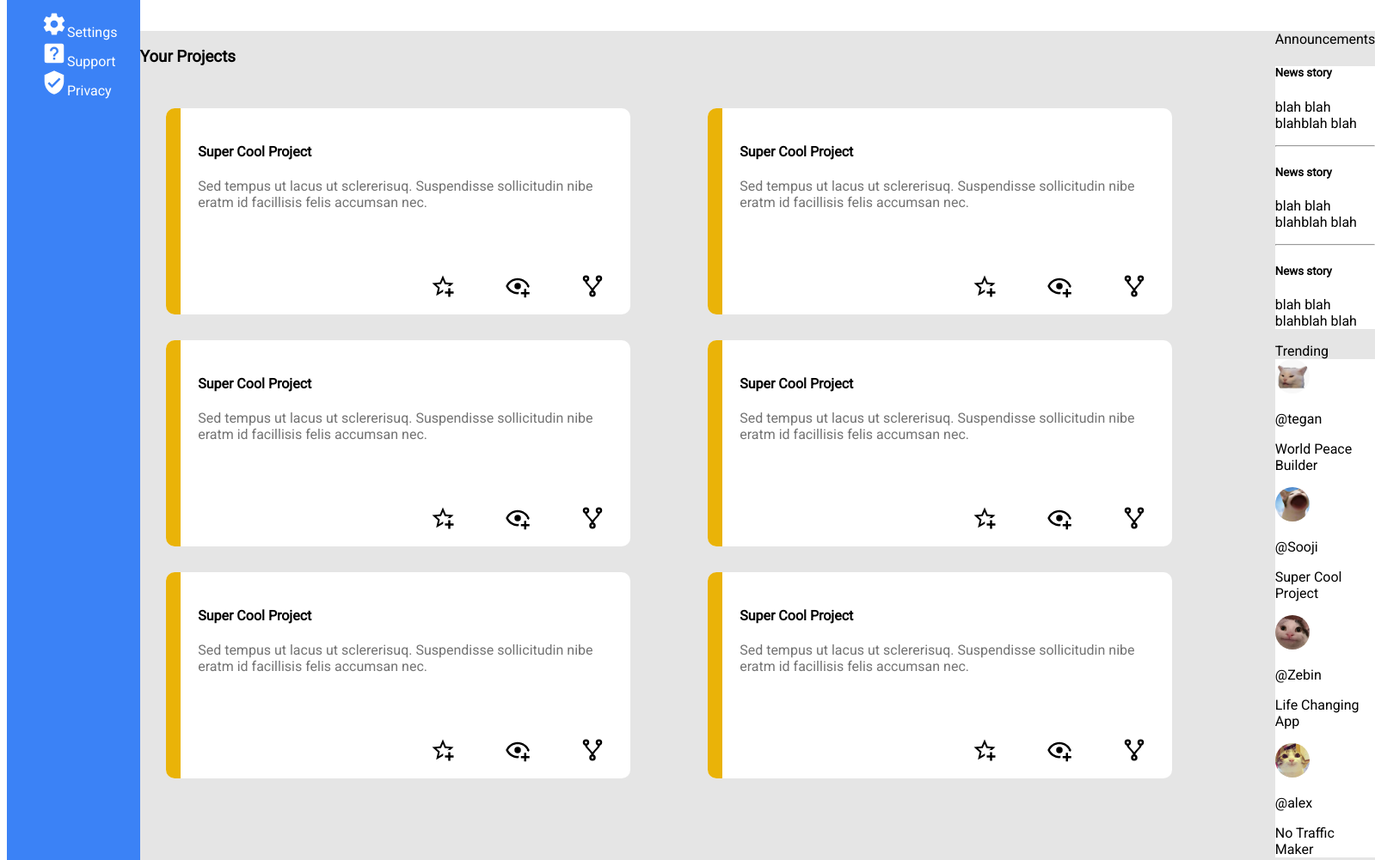
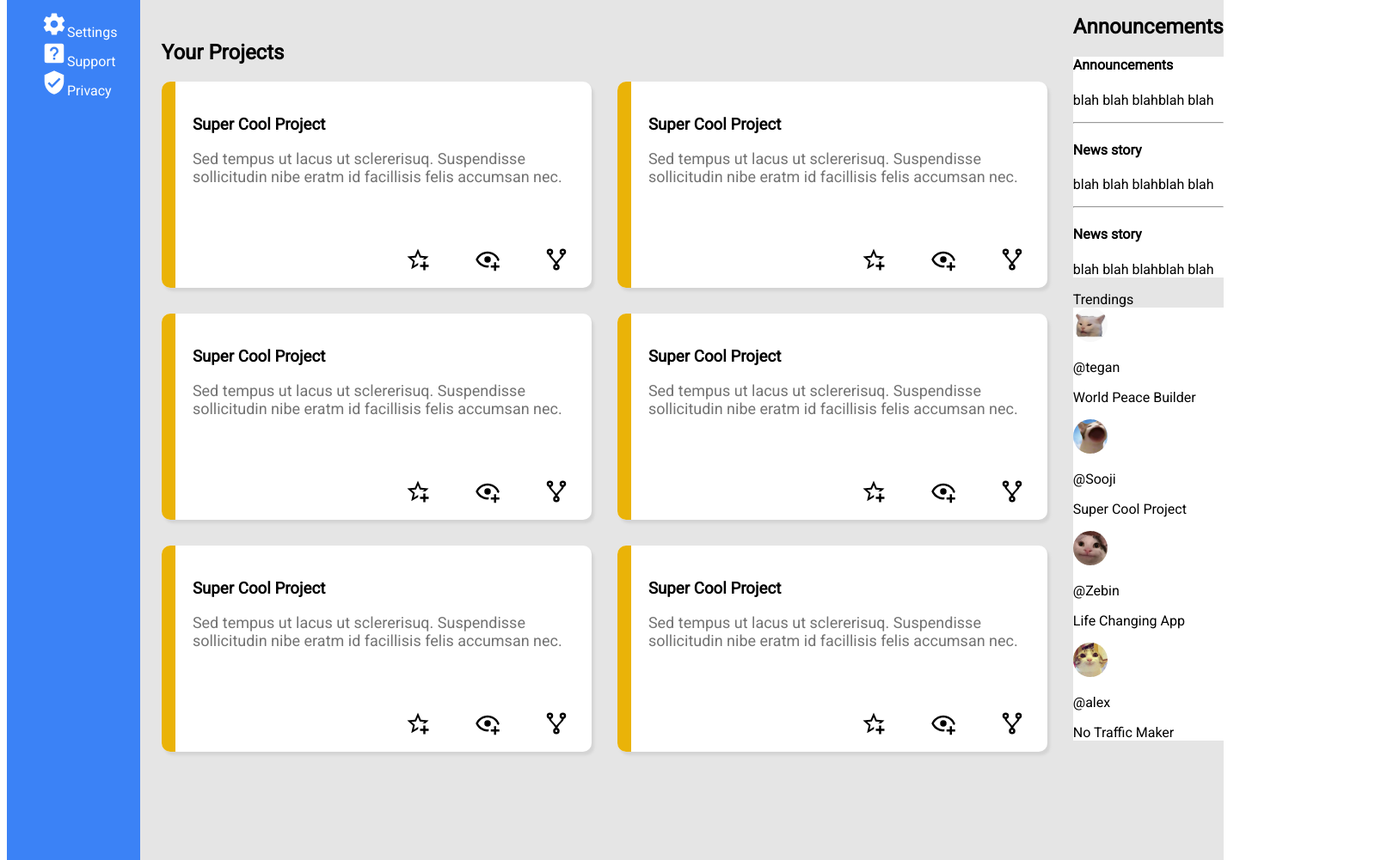
Before and after one commit to skim1225/odin-admin-dashboard, a plain HTML site: page index.html in a window 1280 px wide. Shown: the part 369-1370 px from the top of the page at 86% size, 1599 px wide, since content can reach past the window. Drawn offline with Linux system fonts and the light colour scheme.

Commit message:
Add border shadow to card, format main

```diff
--- a/index.html
+++ b/index.html
@@ -53,13 +53,13 @@
         </div>
     </div>
     <div class="main">
-        <div>
-            <h3>Your Projects</h3>
+        <div id="container-1">
+            <h2>Your Projects</h2>
             <div class="project">
                 <div class="card">
                     <div id="stripe"></div>
                     <div class="text">
-                        <h4>Super Cool Project</h4>
+                        <h3>Super Cool Project</h3>
                         <p>Sed tempus ut lacus ut sclererisuq. Suspendisse sollicitudin nibe eratm id facillisis felis accumsan nec.</p>
                     </div>
                     <div class="icons">
@@ -71,7 +71,7 @@
                 <div class="card">
                     <div id="stripe"></div>
                     <div class="text">
-                        <h4>Super Cool Project</h4>
+                        <h3>Super Cool Project</h3>
                         <p>Sed tempus ut lacus ut sclererisuq. Suspendisse sollicitudin nibe eratm id facillisis felis accumsan nec.</p>
                     </div>
                     <div class="icons">
@@ -83,7 +83,7 @@
                 <div class="card">
                     <div id="stripe"></div>
                     <div class="text">
-                        <h4>Super Cool Project</h4>
+                        <h3>Super Cool Project</h3>
                         <p>Sed tempus ut lacus ut sclererisuq. Suspendisse sollicitudin nibe eratm id facillisis felis accumsan nec.</p>
                     </div>
                     <div class="icons">
@@ -95,7 +95,7 @@
                 <div class="card">
                     <div id="stripe"></div>
                     <div class="text">
-                        <h4>Super Cool Project</h4>
+                        <h3>Super Cool Project</h3>
                         <p>Sed tempus ut lacus ut sclererisuq. Suspendisse sollicitudin nibe eratm id facillisis felis accumsan nec.</p>
                     </div>
                     <div class="icons">
@@ -107,7 +107,7 @@
                 <div class="card">
                     <div id="stripe"></div>
                     <div class="text">
-                        <h4>Super Cool Project</h4>
+                        <h3>Super Cool Project</h3>
                         <p>Sed tempus ut lacus ut sclererisuq. Suspendisse sollicitudin nibe eratm id facillisis felis accumsan nec.</p>
                     </div>
                     <div class="icons">
@@ -119,7 +119,7 @@
                 <div class="card">
                     <div id="stripe"></div>
                     <div class="text">
-                        <h4>Super Cool Project</h4>
+                        <h3>Super Cool Project</h3>
                         <p>Sed tempus ut lacus ut sclererisuq. Suspendisse sollicitudin nibe eratm id facillisis felis accumsan nec.</p>
                     </div>
                     <div class="icons">
@@ -132,24 +132,24 @@
             </div>
         </div>
         <div class="aside">
-            Announcements
+            <h2>Announcements</h2>
             <div class="announcements">
                 <div class="news">
-                    <h5>News story</h5>
+                    <h4>Announcements</h4>
                     <p>blah blah blahblah blah</p>
                 </div>
                 <hr>
                 <div class="news">
-                    <h5>News story</h5>
+                    <h4>News story</h4>
                     <p>blah blah blahblah blah</p>
                 </div>
                 <hr>
                 <div class="news">
-                    <h5>News story</h5>
+                    <h4>News story</h4>
                     <p>blah blah blahblah blah</p>
                 </div>
             </div>
-            Trending
+            Trendings
             <div class="trending">
                 <div class="user-card">
                     <img class="user-icon" src="img/cat-2.jpg" alt="user-icon">
--- a/styles.css
+++ b/styles.css
@@ -4,7 +4,7 @@ body {
     font-family: 'Roboto', sans-serif;
     font-weight: 400;
     display: grid;
-    grid-template-columns: 1fr 5fr;
+    grid-template-columns: 1fr 4fr;
     grid-template-rows: 1fr 5fr;
 }
 
@@ -141,10 +141,13 @@ button {
     grid-row-start: 1;
     grid-row-end: 3;
     display: grid;
-    grid-template-columns: 600px 600px;
-    grid-template-rows: repeat(300px, 3);
+    grid-template: 1fr 1fr 1fr / 1fr 1fr;
     gap: 30px;
-    padding: 30px;
+}
+
+#container-1 {
+    padding-left: 25px;
+    padding-top: 30px;
 }
 
 .announcements {
@@ -164,10 +167,11 @@ button {
 .card {
     background-color: white;
     height: 240px;
-    width: 540px;
+    width: 500px;
     border-radius: 10px;
     display: grid;
     grid-template: 4fr 1fr / 1fr 15fr 15fr;
+    box-shadow: 3px 4px 3px #d4d4d4;
 }
 
 #stripe {
@@ -190,6 +194,7 @@ button {
 
 .card p {
     color: #737373;
+    font-size: 18px;
 }
 
 .card img {
```
